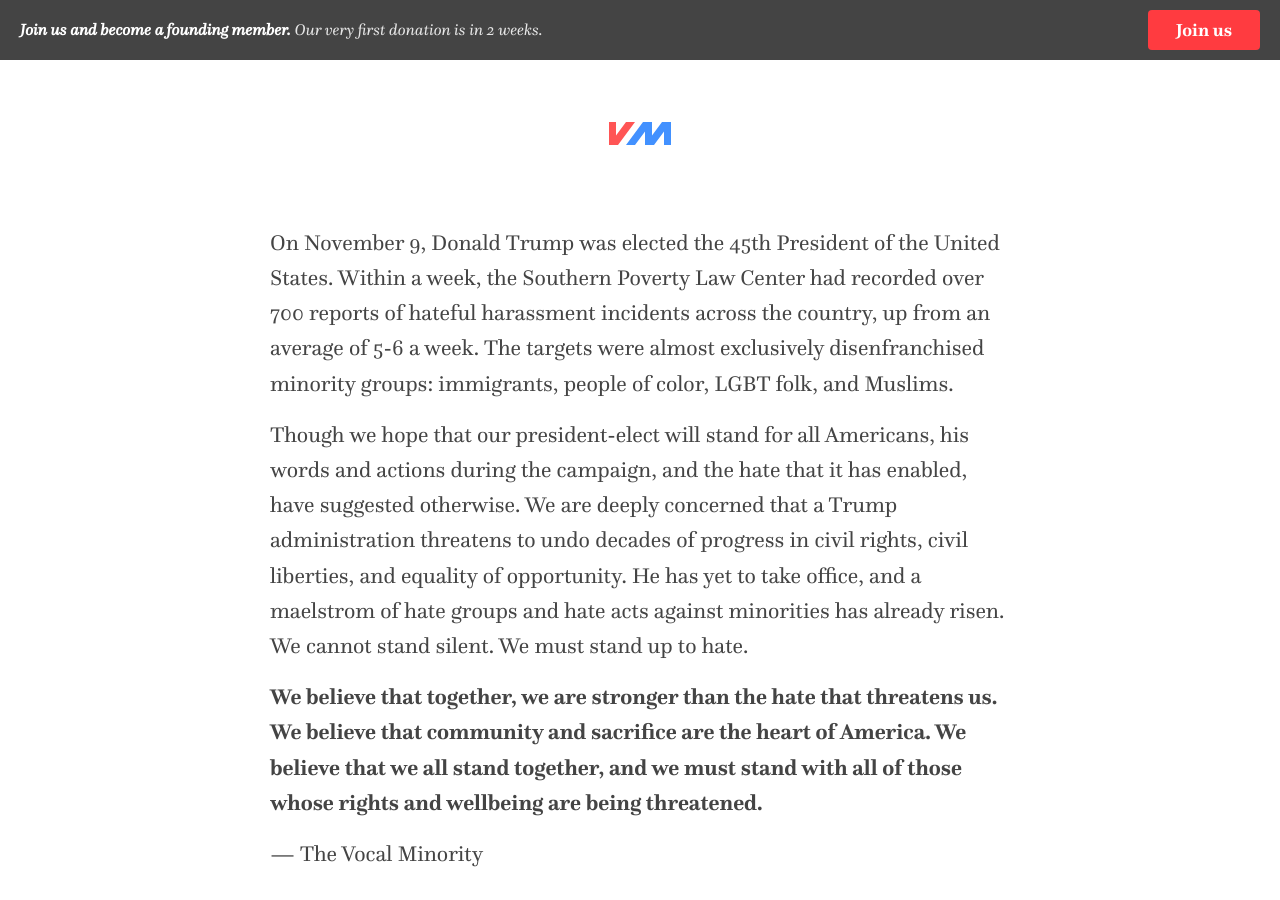
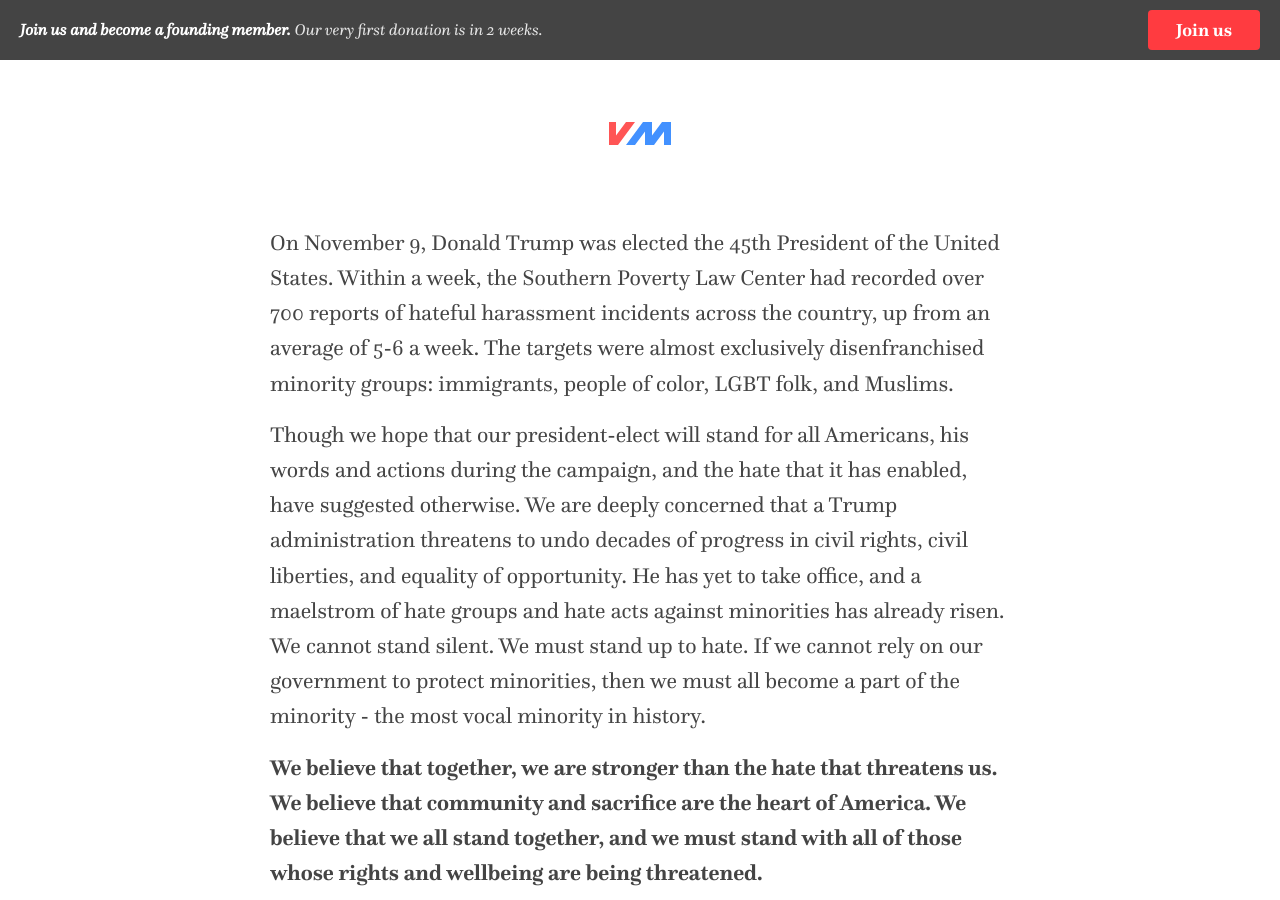
Before and after one commit to VocalMinority/vocalminority.us, a Jekyll site: the page built from index.html, in a window 1280 px wide and 900 px high. Built offline with Jekyll 4.4.1, drawn with Linux system fonts in a browser that asks for light colours; nearby versions of some CDN libraries.

Commit message:
Add sentence to copy

```diff
--- a/index.html
+++ b/index.html
@@ -20,7 +20,7 @@ image_url: http://vocalminority.us/images/logo.svg
     </p>
 
     <p class="lead">
-      Though we hope that our president-elect will stand for all Americans, his words and actions during the campaign, and the hate that it has enabled, have suggested otherwise. We are deeply concerned that a Trump administration threatens to undo decades of progress in civil rights, civil liberties, and equality of opportunity. He has yet to take office, and a maelstrom of hate groups and hate acts against minorities has already risen. We cannot stand silent. We must stand up to hate.
+      Though we hope that our president-elect will stand for all Americans, his words and actions during the campaign, and the hate that it has enabled, have suggested otherwise. We are deeply concerned that a Trump administration threatens to undo decades of progress in civil rights, civil liberties, and equality of opportunity. He has yet to take office, and a maelstrom of hate groups and hate acts against minorities has already risen. We cannot stand silent. We must stand up to hate. If we cannot rely on our government to protect minorities, then we must all become a part of the minority - the most vocal minority in history.
     </p>
 
 
```
